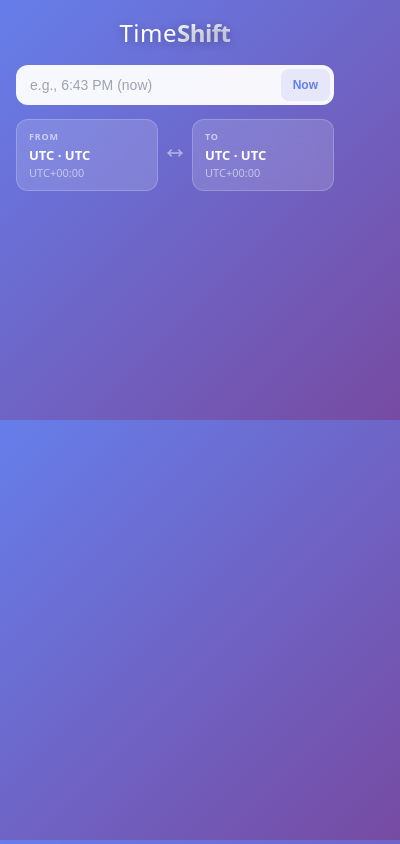
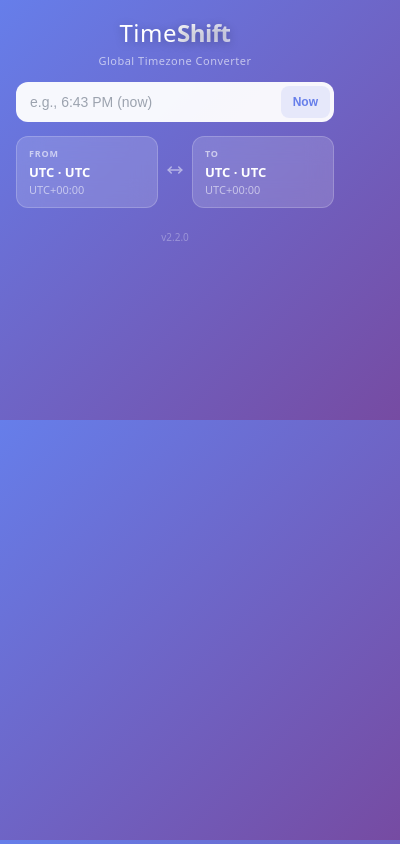
Before and after one commit to akhil-saxena/convert-timezone, a browser extension: page popup.html in a window 400 px wide. Drawn offline with Linux system fonts and the light colour scheme.

Commit message:
feat: add subtitle and version footer

```diff
--- a/popup.html
+++ b/popup.html
@@ -29,7 +29,20 @@
             font-weight: 800;
             letter-spacing: -0.5px;
             text-shadow: 0 2px 10px rgba(0, 0, 0, 0.25);
-            margin: 0 0 16px 0;
+            margin: 0 0 4px 0;
+        }
+        .subtitle {
+            text-align: center;
+            font-size: 11px;
+            opacity: 0.6;
+            margin: 0 0 14px 0;
+            letter-spacing: 0.5px;
+        }
+        .footer {
+            text-align: center;
+            font-size: 10px;
+            opacity: 0.3;
+            padding: 8px 0 4px;
         }
         .title-time {
             font-weight: 300;
@@ -452,6 +465,7 @@
 </head>
 <body>
     <h1 class="title"><span class="title-time">Time</span><span class="title-shift">Shift</span></h1>
+    <p class="subtitle">Global Timezone Converter</p>
 
     <div class="input-row">
         <input type="text" id="dateTimeInput" placeholder="Enter date/time..." autocomplete="off">
@@ -503,6 +517,8 @@
         <div class="search-panel-results" id="searchPanelResults"></div>
     </div>
 
+    <div class="footer">v2.2.0</div>
+
     <script src="libs/chrono.bundle.js"></script>
     <script src="popup.js"></script>
 </body>
```
Also changed, not shown: 1 other file.
